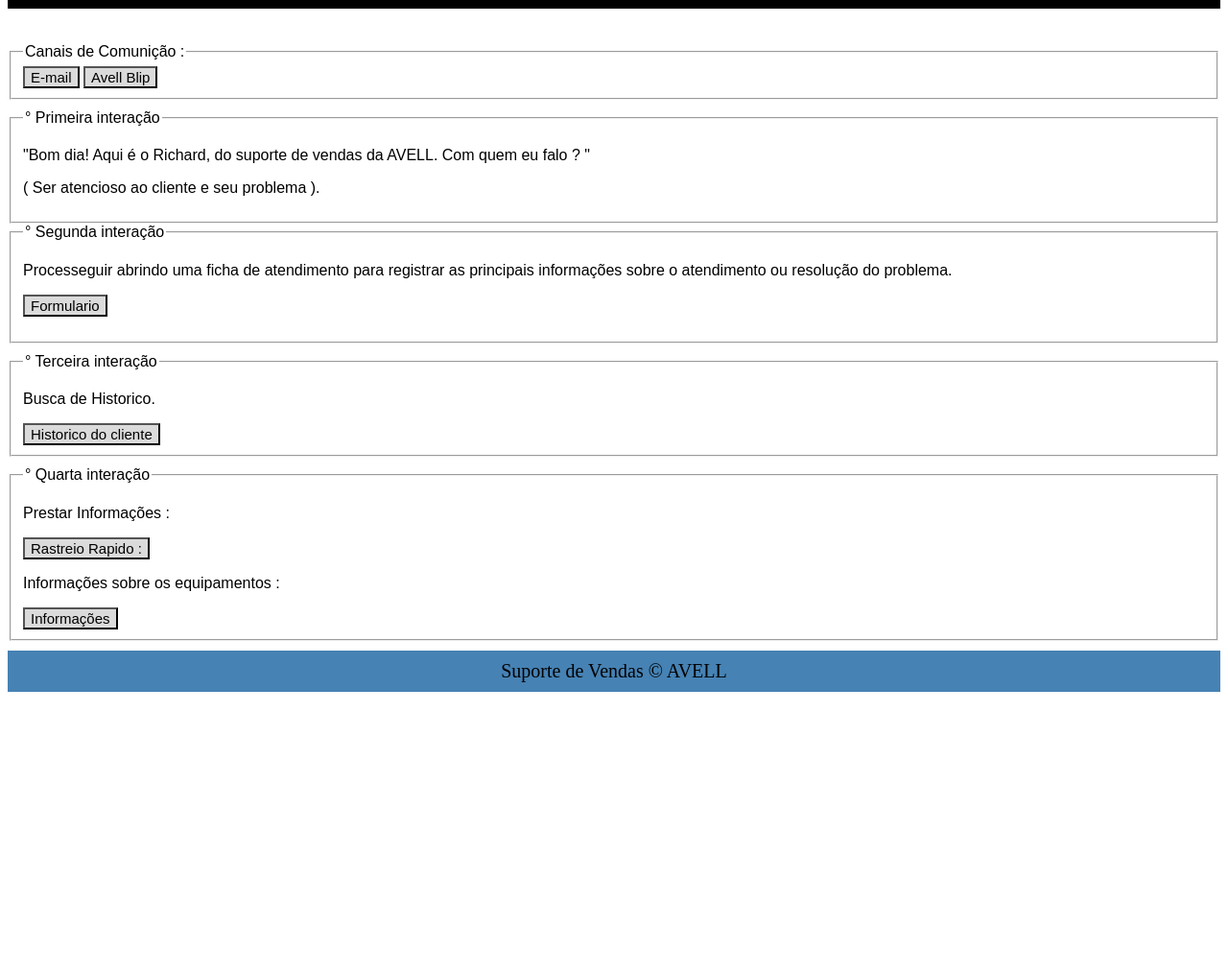
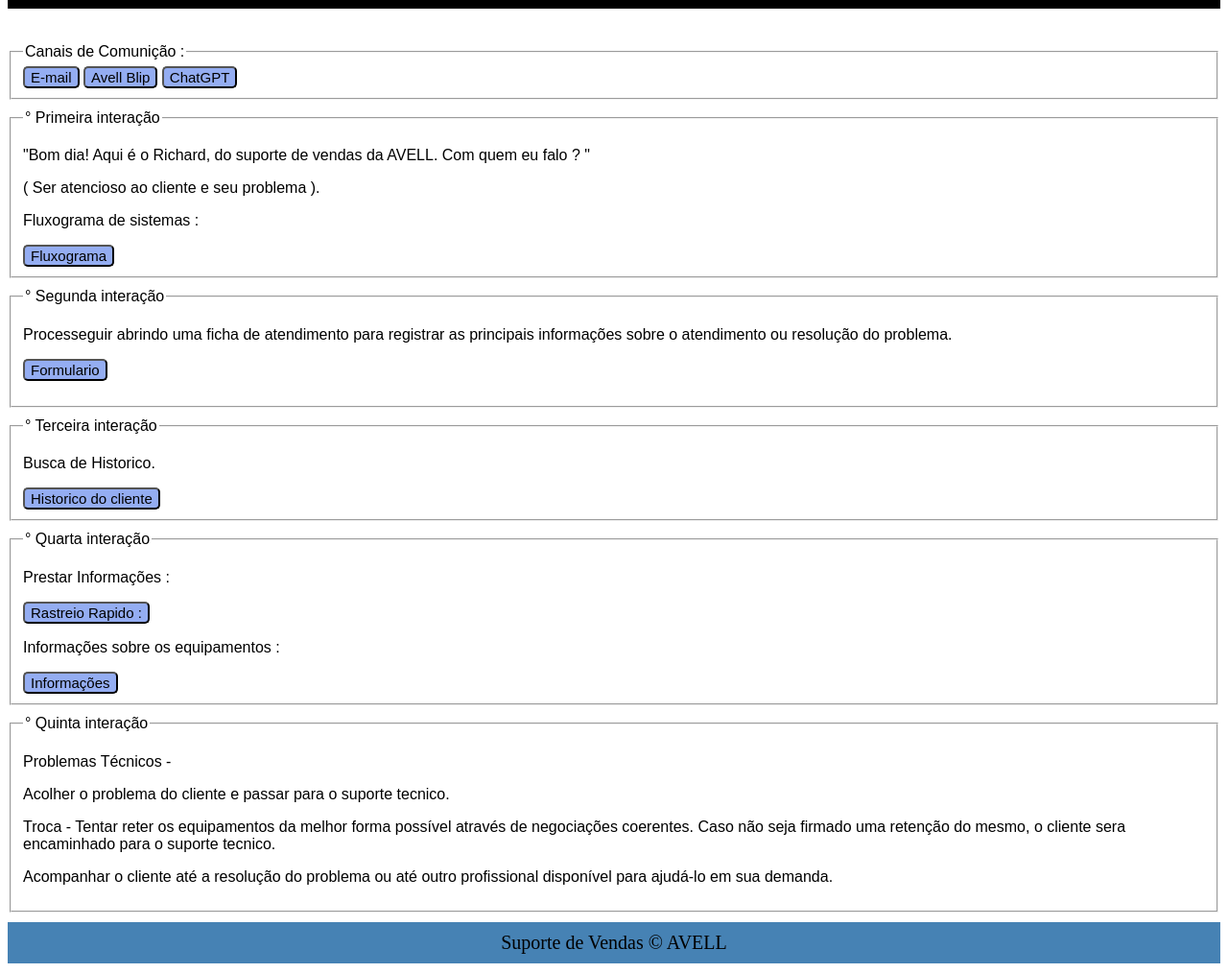
Before and after one commit to RichardSilva05/Atendimento, a plain HTML site: page index.html in a window 1280 px wide. Shown: the part 69-1083 px from the top of the page at 96% size. Before the commit the page ends 800 px from the top, so only its background shows below. Drawn offline with Linux system fonts and the light colour scheme.

Commit message:
Atendimento 2

```diff
--- a/css/atendimento estilo.css
+++ b/css/atendimento estilo.css
@@ -13,33 +13,51 @@
 section{
     margin-top: 0px auto;
 }
+.cadAtendimento{
+    margin-bottom: 10px;
+}
+.cadAtendimento  button {
+    background-color: rgb(148, 173, 242);
+    font-size: 15px;
+    cursor: pointer;
+     border-radius: 5px;
+}
+
 .cadComunicacao{
     margin-bottom: 10px;
 }
 .cadComunicacao  button{
-    background-color: rgb(219, 219, 219);
+    background-color: rgb(148, 173, 242);
     font-size: 15px;
+    cursor: pointer;
+     border-radius: 5px;
 }
 .cadAtendimento2{
     margin-bottom: 10px;
 }
 .cadAtendimento2  button{
-    background-color: rgb(219, 219, 219);
+    background-color: rgb(148, 173, 242);
     font-size: 15px;
+    cursor: pointer;
+     border-radius: 5px;
 }
 .cadAtendimento3{
     margin-bottom: 10px;
 }
 .cadAtendimento3  button{
-    background-color: rgb(219, 219, 219);
+    background-color: rgb(148, 173, 242);
     font-size: 15px;
+    cursor: pointer;
+     border-radius: 5px;
 }
 .cadAtendimento4{
     margin-bottom: 10px;
 }
 .cadAtendimento4  button{
-    background-color: rgb(219, 219, 219);
+    background-color: rgb(148, 173, 242);
     font-size: 15px;
+    cursor: pointer;
+     border-radius: 5px;
 }
 label{
     float: left;
--- a/index.html
+++ b/index.html
@@ -20,10 +20,14 @@
                 <form name="frmAtendimento" action="https://avellcombr.sharepoint.com/sites/PortalAvell/SitePages/produtos_avell.aspx?ga=1" method="get" onsubmit="return procAtendimento()"></form>
                 <form name="frmAtendimento" action="https://www.microsoft.com/pt-br/microsoft-365/outlook/log-in" method="get" onsubmit="return procAtendimento()"></form>
                 <form name="frmAtendimento" action="https://avell.desk.blip.ai/" method="get" onsubmit="return procAtendimento()"></form>
+                <form name="frmAtendimento" action="https://www.canva.com/design/DAGwKdCC0s0/609nwMRSt0fOFfQQyHBrPw/edit?utm_content=DAGwKdCC0s0&utm_campaign=designshare&utm_medium=link2&utm_source=sharebutton" method="get" onsubmit="return procAtendimento()"></form>
+                <form name="frmAtendimento" action="https://chatgpt.com/" method="get" onsubmit="return procAtendimento()"></form>
+
                 <fieldset class="cadComunicacao">
                     <legend>Canais de Comunição : </legend>
                     <a href="https://www.microsoft.com/pt-br/microsoft-365/outlook/log-in" target="_blank" rel="noopener noreferrer"><button type="submit">E-mail</button></a>
                     <a href="https://avell.desk.blip.ai/" target="_blank" rel="noopener noreferrer"><button type="submit">Avell Blip</button></a>
+                    <a href="https://chatgpt.com/" target="_blank" rel="noopener noreferrer"><button type="submit">ChatGPT</button></a>
 
                 </fieldset>
 
@@ -32,6 +36,8 @@
                     <legend>° Primeira interação </legend>
                     <p>"Bom dia! Aqui é o Richard, do suporte de vendas da AVELL. Com quem eu falo ? "</p>
                     <p>( Ser atencioso ao cliente e seu problema ).</p>
+                    <p>Fluxograma de sistemas :</p>
+                    <a href="https://www.canva.com/design/DAGwKdCC0s0/609nwMRSt0fOFfQQyHBrPw/edit?utm_content=DAGwKdCC0s0&utm_campaign=designshare&utm_medium=link2&utm_source=sharebutton" target="_blank" rel="noopener noreferrer"><button type="submit">Fluxograma</button></a>
                 </fieldset>
                 <fieldset class="cadAtendimento2">
                      <legend>° Segunda interação </legend>
@@ -51,6 +57,13 @@
                     <p>Informações sobre os equipamentos :</p>
                      <a href="https://avellcombr.sharepoint.com/sites/PortalAvell/SitePages/produtos_avell.aspx?ga=1" target="_blank" rel="noopener noreferrer"><button type="submit">Informações</button></a>
                   </fieldset>
+                  <fieldset class="cadAtendimento4">
+                    <legend>° Quinta interação </legend>
+                    <p>Problemas Técnicos -</p>
+                    <p>Acolher o problema do cliente e passar para o suporte tecnico.</p>
+                    <p>Troca - Tentar reter os equipamentos da melhor forma possível através de negociações coerentes. Caso não seja firmado uma retenção do mesmo, o cliente sera encaminhado para o suporte tecnico.</p>
+                    <p>Acompanhar o cliente até a resolução do problema ou até outro profissional disponível para ajudá-lo em sua demanda.</p>
+                  </fieldset>
         </font>
         <footer>Suporte de Vendas &copy; AVELL</footer>
 </body>
```
